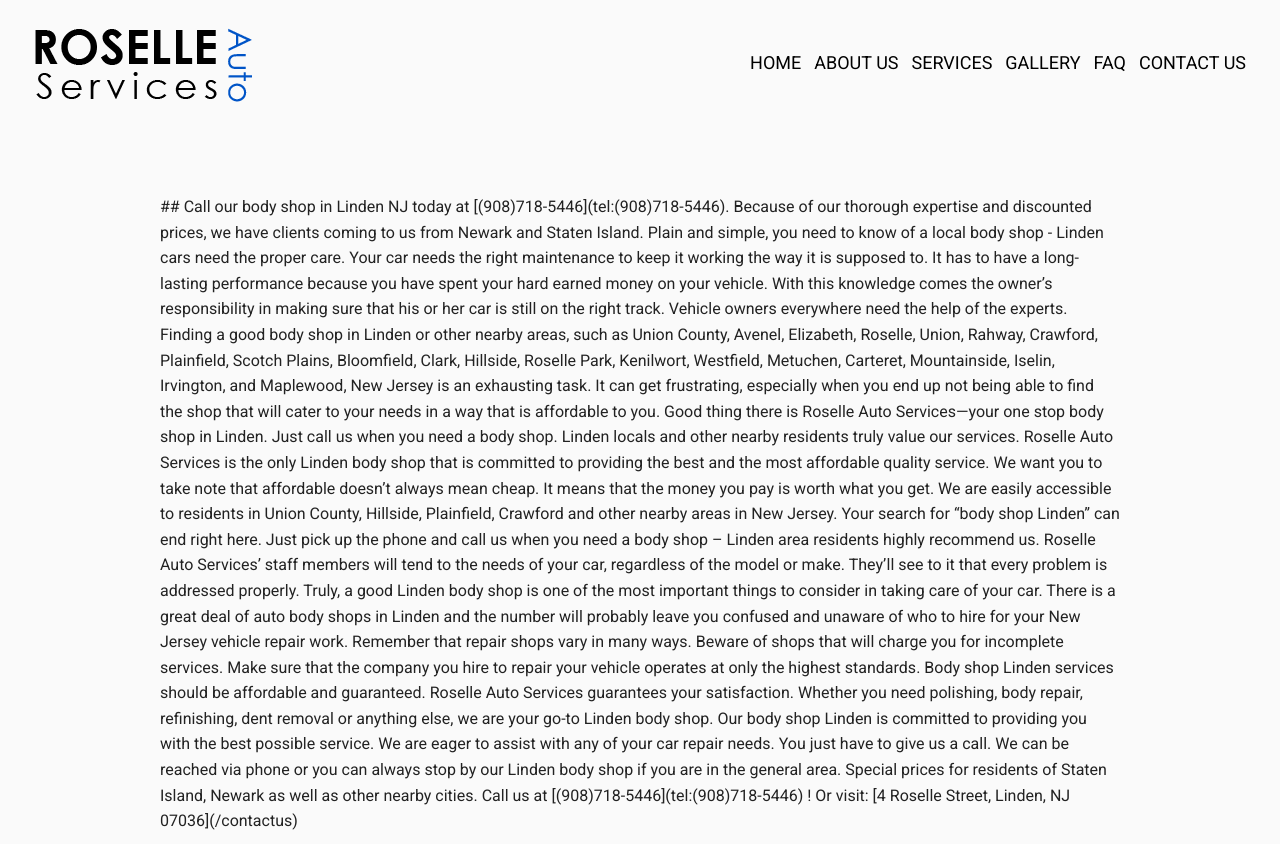
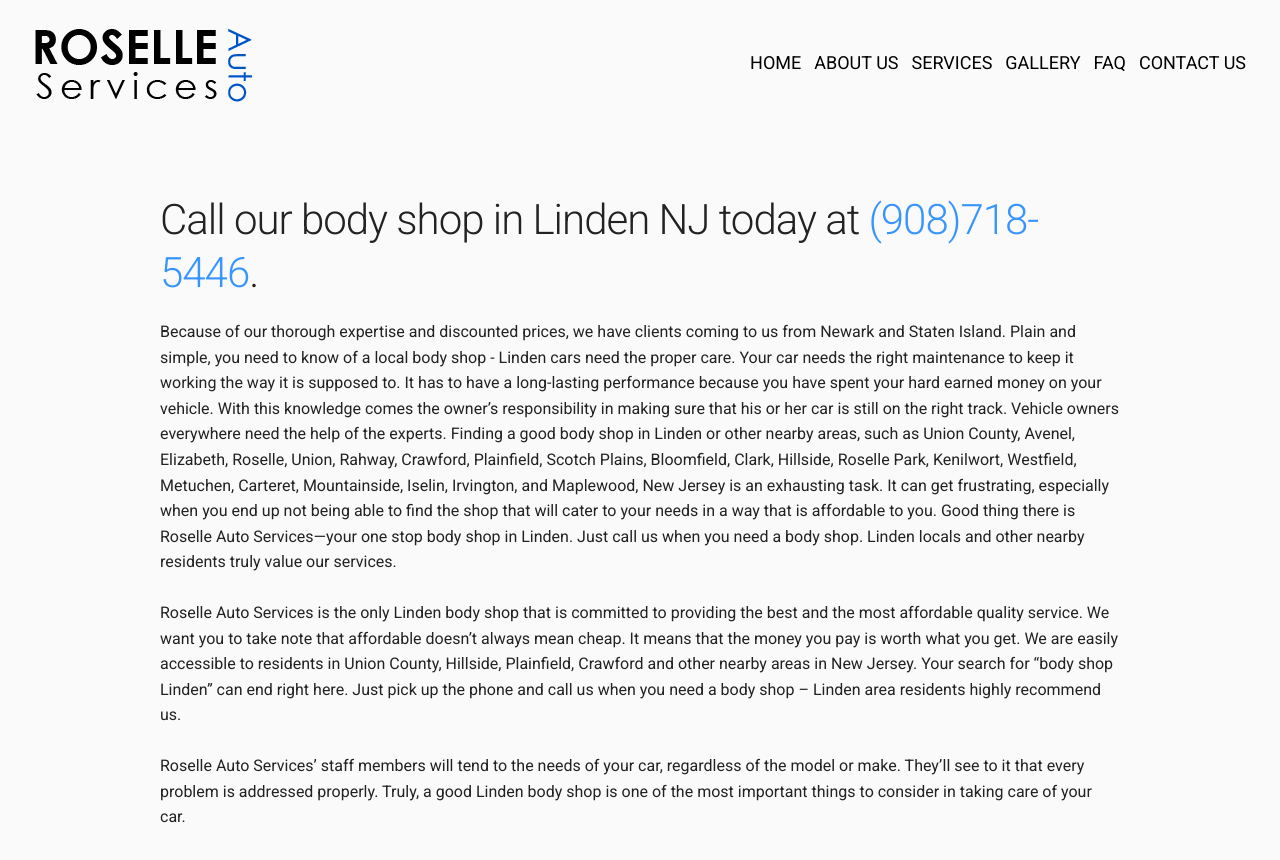
Before and after one commit to roselleautoservices/roselleautoservices.github.io, a Jekyll site: the page built from body-shop-linden/index.md, in a window 1280 px wide and 900 px high, cut to the strip 0-860 px from the top of the window. Built offline with Jekyll 4.4.1, drawn with Linux system fonts in a browser that asks for light colours; nearby versions of some CDN libraries; Markdown is read by kramdown in place of the engine named in the settings; some of the changed text lies outside the part shown.

Commit message:
sseee fix

```diff
--- a/body-shop-linden/index.md
+++ b/body-shop-linden/index.md
@@ -7,8 +7,8 @@
 exclude: 'yes'
 ---
 
-<section>
 {% for global in site.data.global %}
+{% capture m %}
 ##Call our body shop in Linden NJ today at [{{ global.number }}](tel:{{ global.number }}).
 Because of our thorough expertise and discounted prices, we have clients coming to us from Newark and Staten Island. Plain and simple, you need to know of a local body shop - Linden cars need the proper care. Your car needs the right maintenance to keep it working the way it is supposed to. It has to have a long-lasting performance because you have spent your hard earned money on your vehicle. With this knowledge comes the owner’s responsibility in making sure that his or her car is still on the right track. Vehicle owners everywhere need the help of the experts. Finding a good body shop in Linden or other nearby areas, such as Union County, Avenel, Elizabeth, Roselle, Union, Rahway, Crawford, Plainfield, Scotch Plains, Bloomfield, Clark, Hillside, Roselle Park, Kenilwort, Westfield, Metuchen, Carteret, Mountainside, Iselin, Irvington, and Maplewood, New Jersey is an exhausting task. It can get frustrating, especially when you end up not being able to find the shop that will cater to your needs in a way that is affordable to you.  Good thing there is Roselle Auto Services—your one stop body shop in Linden. Just call us when you need a body shop. Linden locals and other nearby residents truly value our services.
 
@@ -24,5 +24,6 @@
 
 Call us at [{{ global.number }}](tel:{{ global.number }}) ! Or visit: [4 Roselle Street, Linden, NJ 07036](/contactus)
 
+{% endcapture %}
+{{ m | markdownify }}
 {% endfor %}
-</section>
```
Also changed, not shown: auto-body-shop-linden/index.md (+3 -0 lines).
